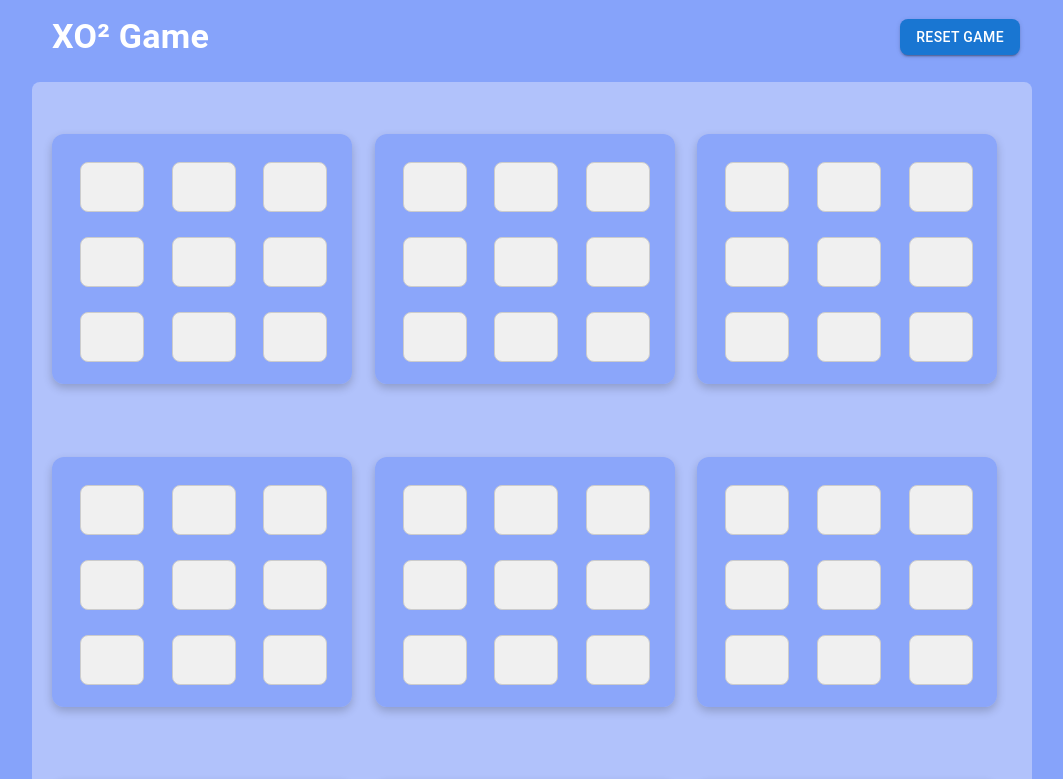
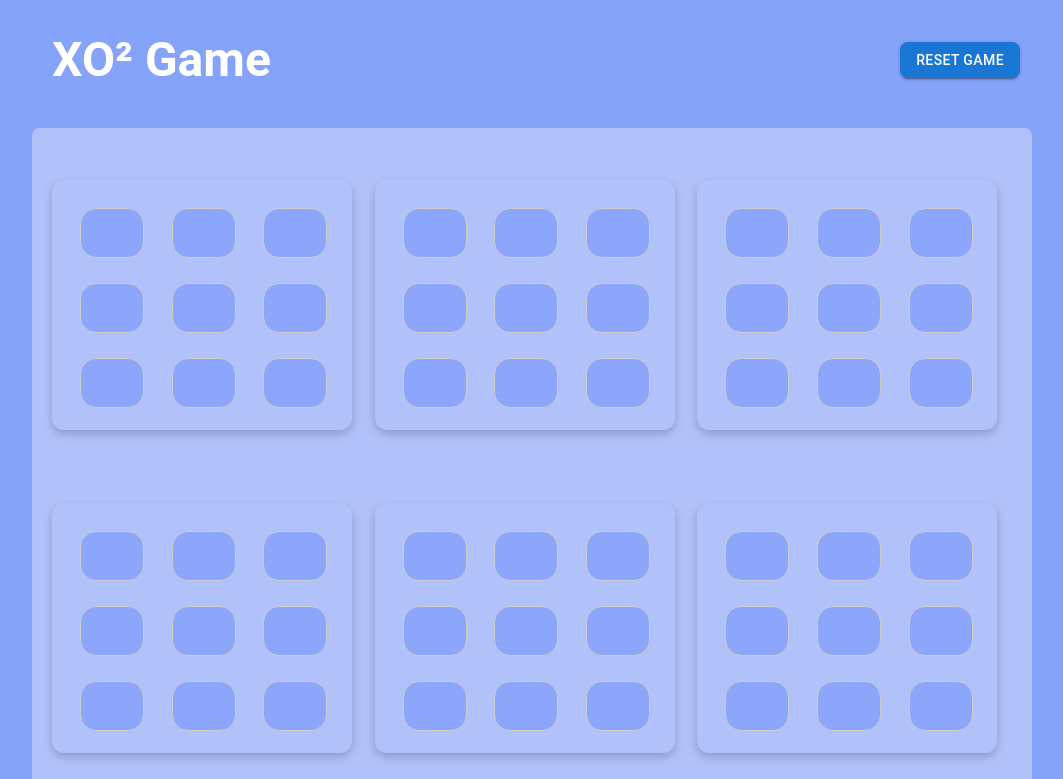
Before and after one commit to DolevPeretz/Ultimate-Tic-Tac-Toe-Frontend, a React (Create React App) app: page / in a window 1280 px wide. Shown: the top 779 px of the page, without its empty margins (104-1167 px from the left). Built offline with nearby package versions, Linux system fonts and the light colour scheme.

Commit message:
change the style box

```diff
--- a/src/App.tsx
+++ b/src/App.tsx
@@ -1,8 +1,14 @@
 import React, { useState } from "react";
-import { ThemeProvider, CssBaseline, Box, Typography, Button } from "@mui/material";
+import { ThemeProvider, CssBaseline } from "@mui/material";
 import MainBoard from "./MainBoard";
 import theme from "./theme";
-import styles from "./style";
+import {
+  AppContainer,
+  HeaderContainer,
+  Title,
+  ResetButton,
+  MainBoardContainer,
+} from "./style";
 
 const App: React.FC = () => {
   const [mainBoard, setMainBoard] = useState<string[][]>(Array(9).fill(Array(9).fill(null)));
@@ -23,21 +29,19 @@ const App: React.FC = () => {
   return (
     <ThemeProvider theme={theme}>
       <CssBaseline />
-      <Box sx={styles.appContainer}>
-        <Box sx={styles.headerContainer}>
-          <Typography variant="h4" sx={styles.title}>
-            XO² Game
-          </Typography>
-          <Button variant="contained" color="primary" onClick={resetGame}>
+      <AppContainer>
+        <HeaderContainer>
+          <Title variant="h3">XO² Game</Title>
+          <ResetButton variant="contained" onClick={resetGame}>
             Reset Game
-          </Button>
-        </Box>
+          </ResetButton>
+        </HeaderContainer>
         <MainBoard
           mainBoard={mainBoard}
           isXNext={isXNext}
           onMove={handleMove}
         />
-      </Box>
+      </AppContainer>
     </ThemeProvider>
   );
 };
--- a/src/MainBoard.tsx
+++ b/src/MainBoard.tsx
@@ -1,7 +1,6 @@
 import React from "react";
 import Board from "./TemplateBoard";
 import MiniBoard from "./MiniBoard";
-import styles from "./style";
 
 interface MainBoardProps {
   mainBoard: string[][];
@@ -13,6 +12,7 @@ const MainBoard: React.FC<MainBoardProps> = ({ mainBoard, isXNext, onMove }) =>
   return (
     <Board
       items={mainBoard}
+      className="MainBoard"
       renderItem={(miniBoard, index) => (
         <MiniBoard
           key={index}
@@ -21,7 +21,6 @@ const MainBoard: React.FC<MainBoardProps> = ({ mainBoard, isXNext, onMove }) =>
           onUpdate={(newMiniBoard) => onMove(index, newMiniBoard)}
         />
       )}
-      style={styles.mainBoard}
     />
   );
 };
--- a/src/MiniBoard.tsx
+++ b/src/MiniBoard.tsx
@@ -1,7 +1,6 @@
 import React from "react";
 import Board from "./TemplateBoard";
 import Square from "./Square";
-import styles from "./style";
 
 interface MiniBoardProps {
   board: string[];
@@ -20,10 +19,10 @@ const MiniBoard: React.FC<MiniBoardProps> = ({ board, isXNext, onUpdate }) => {
   return (
     <Board
       items={board}
+      className="MiniBoard"
       renderItem={(value, index) => (
         <Square value={value} onClick={() => handleClick(index)} />
       )}
-      style={styles.miniBoard}
     />
   );
 };
--- /dev/null
+++ b/src/PlayerEnum.ts
@@ -0,0 +1,4 @@
+export enum Player {
+    X = "X",
+    O = "O",
+  }
--- a/src/Square.tsx
+++ b/src/Square.tsx
@@ -1,15 +1,13 @@
 import React from "react";
 import Button from "@mui/material/Button";
-import styles from "./style";
+import { squareButtonStyle } from "./style";
 
-interface SquareProps {
-  value: string | null;
-  onClick: () => void;
-}
-
-const Square: React.FC<SquareProps> = ({ value, onClick }) => {
+const Square: React.FC<{ value: string | null; onClick: () => void }> = ({
+  value,
+  onClick,
+}) => {
   return (
-    <Button variant="outlined" onClick={onClick} sx={styles.squareButton}>
+    <Button sx={squareButtonStyle} onClick={onClick}>
       {value}
     </Button>
   );
--- a/src/TemplateBoard.tsx
+++ b/src/TemplateBoard.tsx
@@ -1,23 +1,15 @@
 import React from "react";
 import Grid from "@mui/material/Grid";
-import styles from "./style";
 
 interface BoardProps {
   items: any[];
   renderItem: (item: any, index: number) => React.ReactNode;
-  style?: React.CSSProperties;
+  className?: string;
 }
 
-const Board: React.FC<BoardProps> = ({ items, renderItem, style }) => {
+const Board: React.FC<BoardProps> = ({ items, renderItem, className }) => {
   return (
-    <Grid
-      container
-      spacing={1}
-      sx={{
-        ...styles.board,
-        ...style,
-      }}
-    >
+    <Grid container className={className} spacing={1}>
       {items.map((item, index) => (
         <Grid item xs={4} key={index}>
           {renderItem(item, index)}
--- a/src/style.ts
+++ b/src/style.ts
@@ -1,28 +1,54 @@
-const styles = {
-  appContainer: {
+import { styled } from "@mui/material/styles";
+import { Box, Typography, Button } from "@mui/material";
+import { SxProps } from "@mui/system";
+
+
+export const squareButtonStyle: SxProps = {
+  width: 50,
+  height: 50,
+  fontSize: "1.5rem",
+  backgroundColor: "rgba(123, 155, 250, 0.7)",
+  borderRadius: 2,
+  border: "1px solid #ccc",
+  "&:hover": {
+    backgroundColor: "#e0e0e0",
+  },
+};
+
+export const AppContainer = styled(Box)(({ theme }) => ({
   minHeight: "100vh",
   display: "flex",
   flexDirection: "column",
   alignItems: "center",
   justifyContent: "center",
-    padding: 2,
-    backgroundColor: "background.default",
-  },
-  headerContainer: {
+  padding: theme.spacing(2),
+  backgroundColor: theme.palette.background.default,
+}));
+
+export const HeaderContainer = styled(Box)(({ theme }) => ({
   display: "flex",
   alignItems: "center",
   justifyContent: "space-between",
   width: "100%",
   maxWidth: "1000px",
-    paddingX: 2,
-    marginBottom: 4,
-  },
-  title: {
+  padding: theme.spacing(2),
+  marginBottom: theme.spacing(4),
+}));
+
+export const Title = styled(Typography)(({ theme }) => ({
   color: "#FFFFFF",
   textAlign: "center",
   fontWeight: "bold",
+}));
+
+export const ResetButton = styled(Button)(({ theme }) => ({
+  backgroundColor: theme.palette.primary.main,
+  ":hover": {
+    backgroundColor: theme.palette.primary.dark,
   },
-  mainBoard: {
+}));
+
+export const MainBoardContainer = styled(Box)(({ theme }) => ({
   padding: "20px",
   width: "1000px",
   height: "1000px",
@@ -33,32 +59,4 @@ const styles = {
   alignItems: "center",
   borderRadius: "8px",
   backgroundColor: "rgba(195, 209, 252, 0.7)",
-
-
-  },
-  miniBoard: {
-    backgroundColor: "background.default",
-    padding: "20px",
-    height: "250px",
-    width: "300px",
-    display: "grid",
-    gridTemplateColumns: "repeat(3, 1fr)",
-    gap: "15px",
-    borderRadius: "12px",
-    boxShadow: "0px 4px 10px rgba(0, 0, 0, 0.2)",
-  },
-  board: {
-    padding: 2,
-    borderRadius: 4,
-  },
-  squareButton: {
-    width: 50,
-    height: 50,
-    fontSize: "1.5rem",
-    backgroundColor: "#f0f0f0",
-    borderRadius: 1,
-    border: "1px solid #ccc",
-  },
-};
-
-export default styles;
+}));
--- a/src/theme.ts
+++ b/src/theme.ts
@@ -15,6 +15,38 @@ const theme = createTheme({
   shape: {
     borderRadius: 8,
   },
+  components: {
+    MuiGrid: {
+      styleOverrides: {
+        container: {
+          "&.MainBoard": {
+            padding: "20px",
+            width: "1000px",
+            height: "1000px",
+            display: "grid",
+            gridTemplateColumns: "repeat(3, 1fr)",
+            gap: "8px",
+            justifyContent: "center",
+            alignItems: "center",
+            borderRadius: "8px",
+            backgroundColor: "rgba(195, 209, 252, 0.7)",
+          },
+          "&.MiniBoard": {
+            padding: "20px",
+            width: "300px",
+            height: "250px",
+            display: "grid",
+            gridTemplateColumns: "repeat(3, 1fr)",
+            gap: "15px",
+            borderRadius: "12px",
+            boxShadow: "0px 4px 10px rgba(0, 0, 0, 0.2)",
+            backgroundColor: "#rgba(123, 155, 250, 0.7)",
+          },
+        },
+      },
+    },
+  },
+
 });
 
 export default theme;
--- a/tsconfig.json
+++ b/tsconfig.json
@@ -9,6 +9,8 @@
     "outDir": "./build",
     "rootDir": "./src",
     "moduleResolution": "node",
+    "typeRoots": ["./node_modules/@types", "./src/"],
+
   },
   "include": ["src"],
   "exclude": ["node_modules"]
```
Also changed, not shown: src/theme.d.ts (added, +17 -0 lines). Lines whose indentation alone changed are shown as unchanged.
